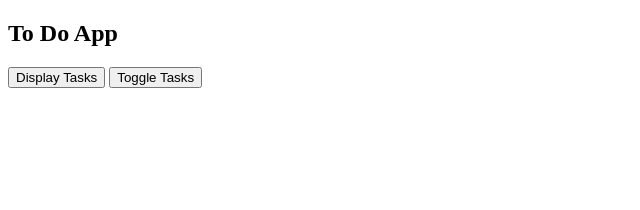
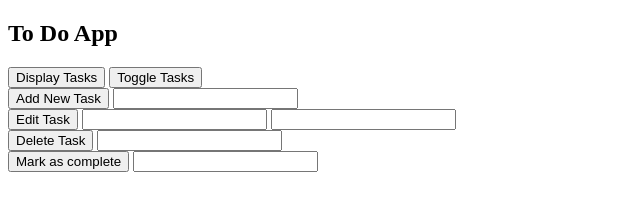
Before and after one commit to jdgaravito/ToDo-JS-app, a plain HTML site: page index.html in a window 1280 px wide. Shown: the whole page, without its empty margins (0-640 px from the left). Drawn offline with Linux system fonts and the light colour scheme.

Commit message:
added all CRUD operation buttons and input fields

```diff
--- a/index.html
+++ b/index.html
@@ -1,10 +1,13 @@
 <!DOCTYPE html>
 <html lang="en">
   <head>
-    <meta charset="UTF-8">
-    <meta name="viewport" content="width=device-width, initial-scale=1.0">
-    <meta http-equiv="X-UA-Compatible" content="ie=edge">
-    <link href="https://fonts.googleapis.com/css?family=Fjalla+One|Noto+Sans|Noto+Serif&display=swap" rel="stylesheet">
+    <meta charset="UTF-8" />
+    <meta name="viewport" content="width=device-width, initial-scale=1.0" />
+    <meta http-equiv="X-UA-Compatible" content="ie=edge" />
+    <link
+      href="https://fonts.googleapis.com/css?family=Fjalla+One|Noto+Sans|Noto+Serif&display=swap"
+      rel="stylesheet"
+    />
     <title>To Do List JS App</title>
   </head>
   <body>
@@ -12,19 +15,31 @@
     <main>
       <!-- <button id="displayTodosButton">Display Tasks</button>
         <button  id="toggleAllButton">Toggle Tasks</button> -->
-
+      <div>
         <button onclick="handlers.displayToDos()">Display Tasks</button>
         <button onclick="handlers.toggleAll()">Toggle Tasks</button>
+      </div>
+      <div>
+        <button onclick="handlers.addTodo()">Add New Task</button>
+        <input id="addTodoTextInput" type="text" />
+      </div>
+      <div>
+        <button onclick="handlers.editTodo()">Edit Task</button>
+        <input id="editTodoPositionInput" type="number" />
+        <input id="editTodoTextInput" type="text" />
+      </div>
+      <div>
+        <button onclick="handlers.deleteTodo()">Delete Task </button>
+        <input id="deleteTodoPositionInput" type="number" />
+      </div>
 
-
-
-
-
-
+      <div>
+          <button onclick="handlers.completeTodo()">Mark as complete</button>
+          <input id="completeTodoPositionInput" type="number">
+      </div>
     </main>
     <footer>
       <script src="js/todo.js"></script>
     </footer>
-
   </body>
 </html>
--- a/js/todo.js
+++ b/js/todo.js
@@ -60,14 +60,12 @@ var toDoList = {
       //make all false
       for (var i = 0; i < totalTodos; i++) {
         this.todos[i].completed = false;
-
       }
     }
     //Case 2: otherwise make all true
-      else{
+    else {
       for (var i = 0; i < totalTodos; i++) {
         this.todos[i].completed = true;
-
       }
     }
 
@@ -87,13 +85,42 @@ var toDoList = {
 //   toDoList.toggleAll();
 // })
 
-
 var handlers = {
-  displayToDos: function(){
+  displayToDos: function() {
     toDoList.displayToDos();
   },
 
-  toggleAll: function(){
+  toggleAll: function() {
     toDoList.toggleAll();
+  },
+
+  addTodo: function(){
+    var addTodoTextInput = document.getElementById('addTodoTextInput');
+    toDoList.addToDo(addTodoTextInput.value);
+    addTodoTextInput.value = "";
+  },
+
+  editTodo: function(){
+    var editTodoPositionInput = document.getElementById('editTodoPositionInput');
+    var editTodoTextInput = document.getElementById('editTodoTextInput');
+
+    toDoList.editToDo(editTodoPositionInput.valueAsNumber, editTodoTextInput.value);
+
+    editTodoPositionInput.value = "";
+    editTodoTextInput.value = "";
+
+  },
+  deleteTodo: function(){
+    var deleteTodoPositionInput = document.getElementById('deleteTodoPositionInput');
+    toDoList.deleteToDo(deleteTodoPositionInput.valueAsNumber);
+    deleteTodoPositionInput.value = "";
+  },
+
+  completeTodo: function(){
+    var completeTodoPositionInput = document.getElementById('completeTodoPositionInput');
+    toDoList.completeToDo(completeTodoPositionInput.valueAsNumber);
+    completeTodoPositionInput.value = "";
+
   }
-}
+
+};
```
Lines whose indentation alone changed are shown as unchanged.
